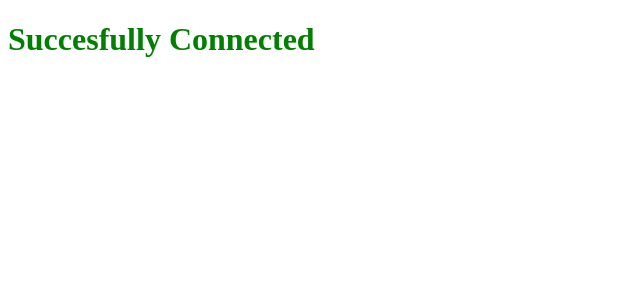
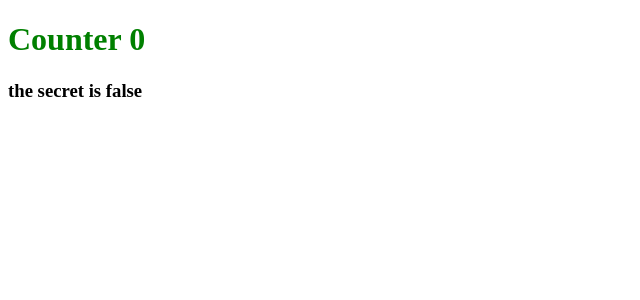
Before and after one commit to Frank-Bae/react_projects, a React app: page / in a window 1280 px wide. Shown: the top 300 px of the page, without its empty margins (0-640 px from the left). Built offline with nearby package versions, Linux system fonts and the light colour scheme.

Commit message:
changed class to function since class is not needed for redux. Also added counter and log to render on web

```diff
--- a/src/app.jsx
+++ b/src/app.jsx
@@ -1,12 +1,16 @@
 import React from 'react';
+import { useSelector } from 'react-redux';
 
-export default class App extends React.Component {
+export default function App() {
 
-  render() {
-    return (
-      <div>
-        <h1>Succesfully Connected</h1>
-      </div>
-    );
-  }
+  const counter = useSelector(state => state.counter);
+  const isLogged = useSelector(state => state.isLogged);
+  return (
+    <div>
+      <h1>Counter {counter}</h1>
+
+      {isLogged ? <h3>the secret is true</h3> : <h3>the secret is false</h3>}
+    </div>
+  );
+
 }
```
